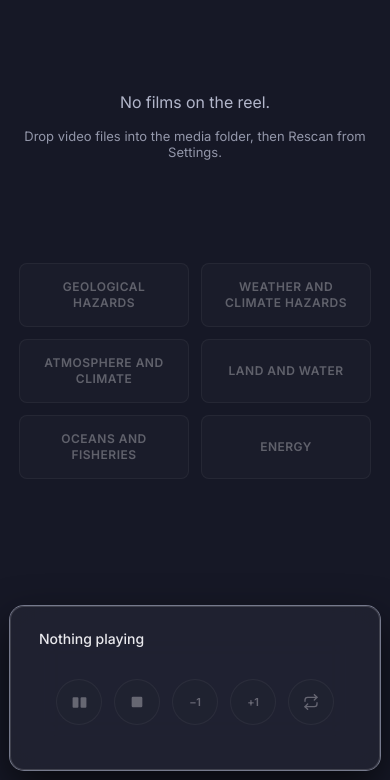
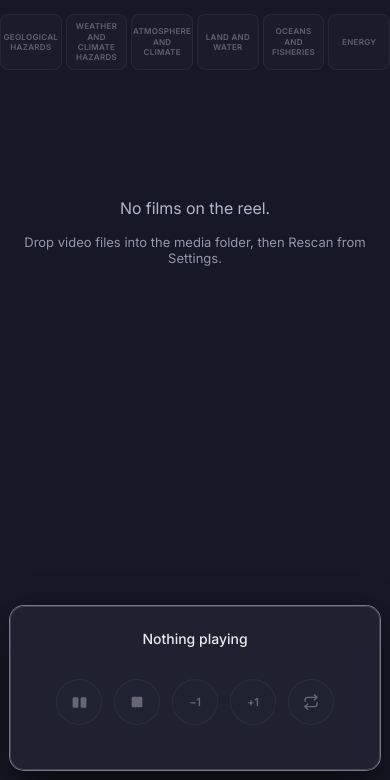
Before and after one commit to pijwarren/Zealandata, a Flask app: page / in a window 390 px wide. Shown: the part 64-844 px from the top of the page. Run offline with Flask 3, Linux system fonts and the light colour scheme; data that the repository does not hold is empty; some libraries are stand-ins or nearby versions.

Commit message:
Make category nav a single sticky row and drop the mobile dock thumbnail
Category nav now stays one row at every width (items flex and scale
down via clamp() instead of wrapping), and sticks below the topbar
like the hero banner as you scroll. It's moved out of #browseMain
into its own top-level element so its z-index isn't trapped inside
browseMain's lower stacking context, which was making it invisible
under the hero.

Mobile dock also drops the preview thumbnail and centers the title,
since there's no room for it next to the enlarged touch controls.

Co-Authored-By: Claude Sonnet 5 <noreply@anthropic.com>

```diff
--- a/static/style.css
+++ b/static/style.css
@@ -204,18 +204,20 @@ button:focus-visible, .card:focus-visible{
 .row{ margin-bottom:var(--space-8); scroll-margin-top:90px; }
 
 .category-nav{
-  display:flex; flex-wrap:wrap; justify-content:center; gap:12px;
-  margin:0 0 var(--space-8);
+  position:sticky; top:58px; z-index:20;
+  display:flex; flex-wrap:nowrap; justify-content:center; gap:clamp(4px, 1vw, 12px);
+  background:var(--color-bg);
+  padding:16px var(--space-6);
 }
 .category-nav__item{
-  flex:0 0 auto; width:170px;
-  min-height:64px; padding:14px 18px;
+  flex:1 1 0; min-width:0; width:auto;
+  min-height:56px; padding:clamp(6px, 1.2vw, 14px) clamp(4px, 1vw, 18px);
   display:flex; align-items:center; justify-content:center;
   text-align:center;
   background:var(--color-surface); border:1px solid var(--color-divider);
   border-radius:var(--radius-md);
   color:var(--color-text); font-family:var(--font-heading); font-weight:600;
-  font-size:12px; text-transform:uppercase; letter-spacing:.5px; line-height:1.35;
+  font-size:clamp(8px, 1.6vw, 12px); text-transform:uppercase; letter-spacing:.3px; line-height:1.3;
   cursor:pointer;
   transition:background .15s ease, border-color .15s ease, transform .15s ease;
 }
@@ -550,17 +552,19 @@ body.admin-mode #setHeroBtn{ display:flex; }
   #browseMain{ padding:26px 16px 160px; }
   .row__scroller .card{ flex:0 0 150px; }
   .row__arrow{ display:none !important; }
+  .category-nav{ top:64px; margin:0 -16px var(--space-8); padding:14px 16px; }
   .dock-wrap{ left:10px; right:10px; bottom:10px; transform:none; width:auto; }
   .dock{
     padding:12px 16px; column-gap:12px; row-gap:16px;
-    grid-template-columns:auto 1fr;
+    grid-template-columns:1fr;
     grid-template-areas:
-      "preview title"
-      "controls controls"
-      "time time"
-      "frame frame";
+      "title"
+      "controls"
+      "time"
+      "frame";
   }
-  .dock__preview{ width:70px; }
+  .dock__preview{ display:none; }
+  .dock__title{ justify-content:center; text-align:center; }
   .dock__controls{ justify-content:center; flex-wrap:wrap; gap:12px; margin-top:6px; }
   .dock__controls .btn-icon{ width:46px; height:46px; }
 }
--- a/templates/index.html
+++ b/templates/index.html
@@ -35,13 +35,13 @@
   </div>
 </div>
 
+<div class="category-nav" id="categoryNav"></div>
+
 <main id="browseMain">
   <div id="empty" class="empty hidden">
     <p>No films on the reel.</p>
     <p class="empty__sub">Drop video files into the media folder, then Rescan from Settings.</p>
   </div>
-
-  <div class="category-nav" id="categoryNav"></div>
 
   <section class="row hidden" id="continueRow" aria-label="Continue watching">
     <h2 class="row__heading">Continue Watching</h2>
```
